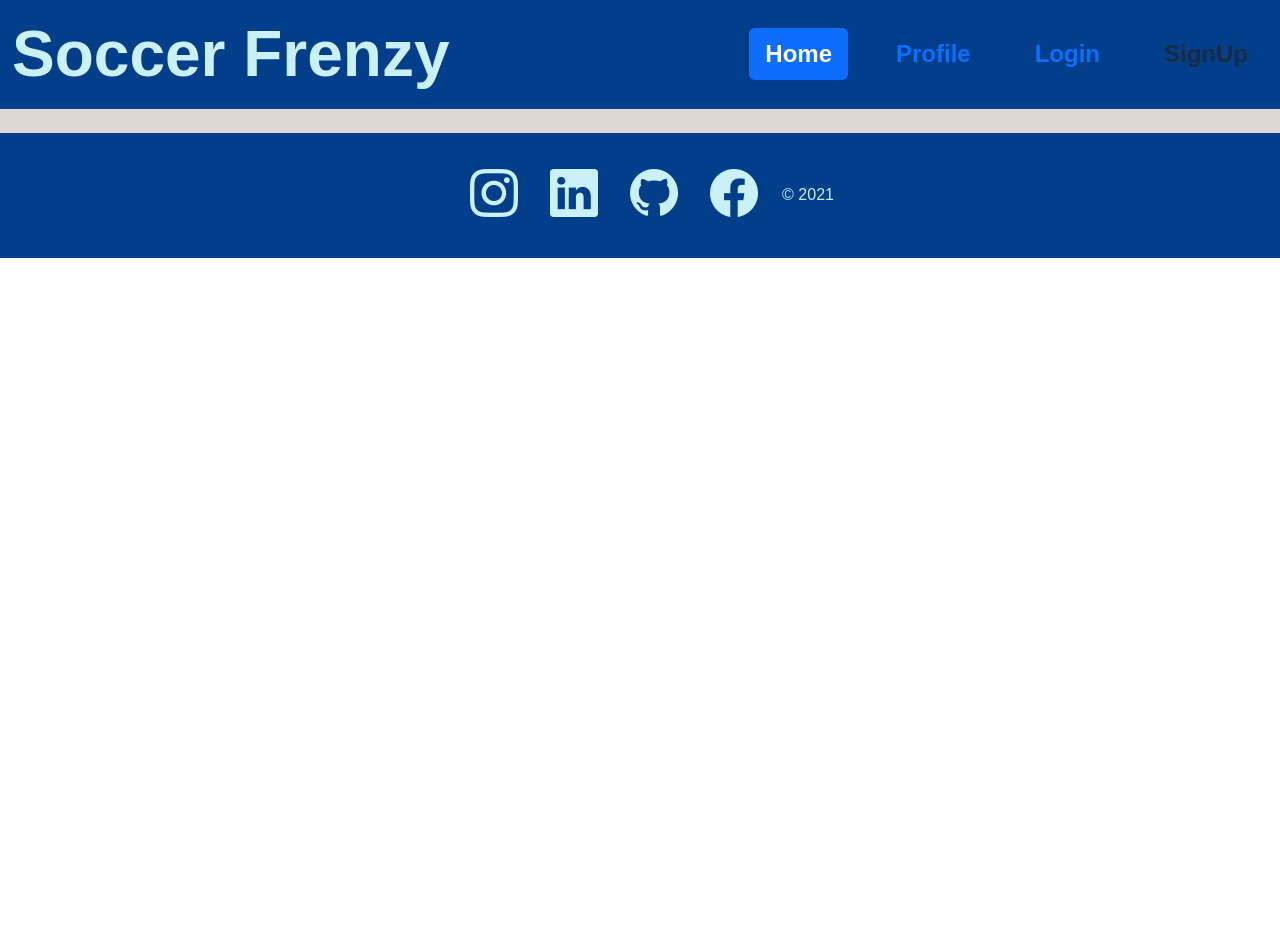
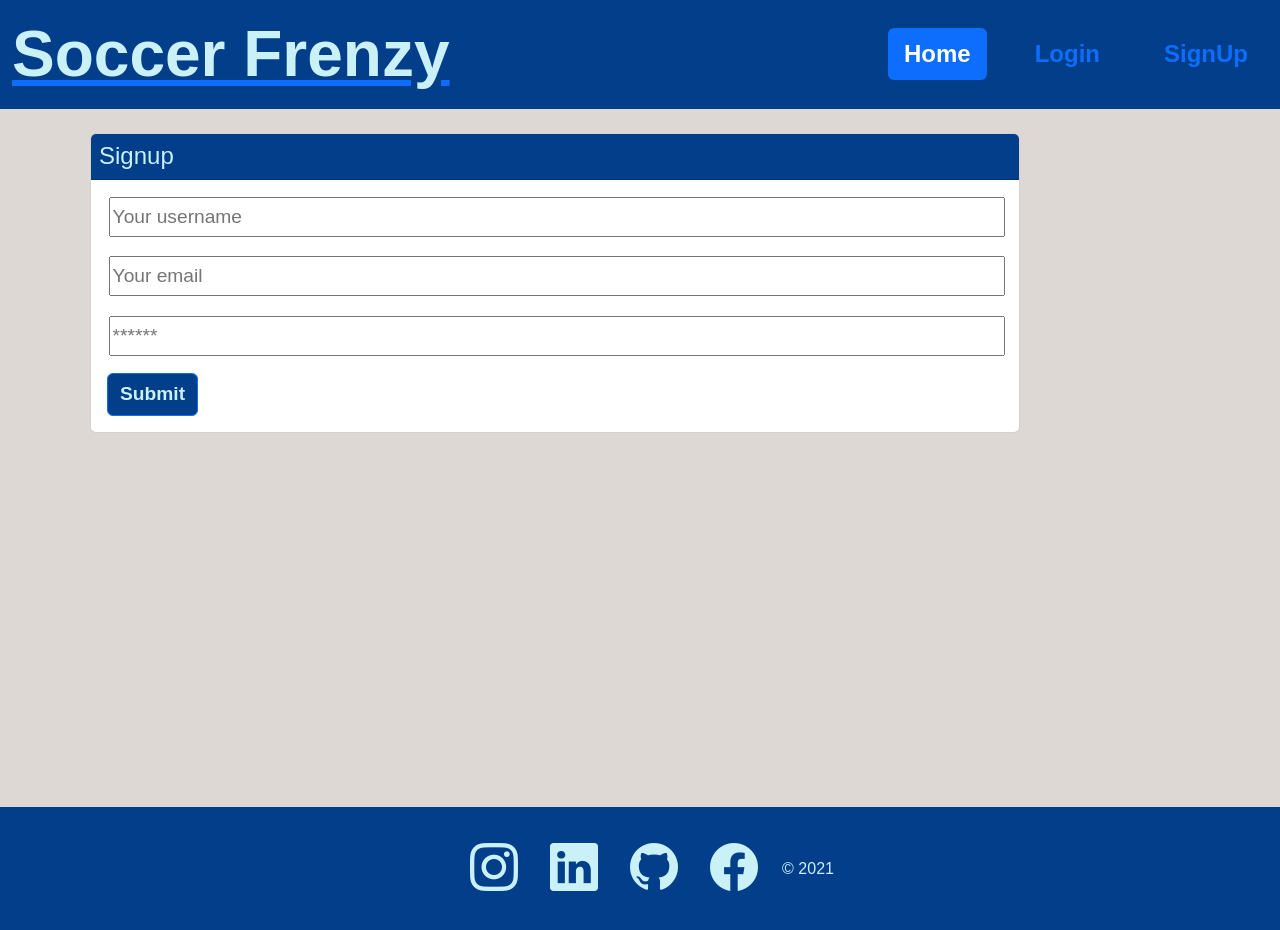
Before and after one commit to anayoifediora/Soccer-Frenzy, a React (Create React App) app in the folder client/: page /signup in a window 1280 px wide. Before the commit the page ends 800 px from the top, so only its background shows below. Built offline with nearby package versions, Linux system fonts and the light colour scheme; a web font is replaced by a local one.

Commit message:
enabled the user signup

```diff
--- a/client/src/App.js
+++ b/client/src/App.js
@@ -10,6 +10,7 @@ import SingleArticle from './pages/singleArticle';
 import Footer from './components/Footer';
 import Profile from './pages/Profile';
 import Login from './pages/Login';
+import Signup from './pages/Signup';
 
 
 const client = new ApolloClient({
@@ -29,6 +30,7 @@ function App() {
               <Route path="/articles/:articleId" element={<SingleArticle/>}/>
               <Route path="/profile" element={<Profile/>}/>
               <Route path="/login" element={<Login/>}/>
+              <Route path="/signup" element={<Signup/>}/>
             </Routes>
           </div>
           <Footer/>
--- a/client/src/components/ArticleForm/index.js
+++ b/client/src/components/ArticleForm/index.js
@@ -1,4 +1,4 @@
-import React, { useState } from "react";
+import React, { useState, useEffect } from "react";
 import { useMutation } from "@apollo/client";
 import { Link } from "react-router-dom";
 
@@ -7,7 +7,12 @@ import { ADD_ARTICLE } from "../../utils/mutations";
 import Auth from "../../utils/auth";
 
 const ArticleForm = () => {
-    const [articleText, setText] = useState("");
+    const [article, setArticle] = useState({ articleText: "", title: "" } );
+    const [userProfile, setUserProfile] = useState(null);
+    useEffect(() => {
+        const profile = Auth.getProfile().data;
+        setUserProfile(profile);
+    }, []);
 
     const [addArticle, { error }] = useMutation(ADD_ARTICLE);
 
@@ -15,14 +20,14 @@ const ArticleForm = () => {
         event.preventDefault();
 
         try {
-            const { data } = await addArticle({
+            const { data, error } = await addArticle({
                 variables: {
-                    articleText,
-                    articleAuthor: Auth.getProfile().data.username,
+                    ...article,
+                    articleAuthor: userProfile.username,
                 },
             });
-
-            setText("");
+            console.log(data, error);
+            setArticle({articleText: "", title: ""});
         } catch (err) {
             console.error(err);
         }
@@ -30,27 +35,31 @@ const ArticleForm = () => {
 
     const handleChange = (event) => {
         const { name, value } = event.target;
+            setArticle({...article, [name]: value});
 
-        if (name === "articleText") {
-            setText(value);
-        }
     }
 
     return (
         <div>
             <h3>Post your article!</h3>
 
-            {Auth.loggedIn() ? (
+            {Auth.loggedIn() && userProfile ? (
                 <>
                     <p>
-                        Posting as: {Auth.getProfile().data.username}
+                        Posting as: {userProfile.username}
                     </p>
                     <form onSubmit={handleFormSubmit}>
                         <div>
+                            <input
+                            className=""
+                            value={article.title}
+                            name="title"
+                            onChange={handleChange}>
+                            </input>
                             <textarea
                                 name="articleText"
                                 placeholder="Here's a new article..."
-                                value={articleText}
+                                value={article.articleText}
                                 onChange={handleChange}
                             ></textarea>
                         </div>
--- a/client/src/components/Footer/index.js
+++ b/client/src/components/Footer/index.js
@@ -6,9 +6,9 @@ const Footer = () => {
         <footer className="footer">
             <div className="m-2">
                 <i className="bi bi-instagram" style={{fontSize: '3rem', color: 'var(--light-cyan)'}}></i>
-                <i class="bi bi-linkedin" style={{fontSize: '3rem', color: 'var(--light-cyan)'}}></i>
-                <i class="bi bi-github" style={{fontSize: '3rem', color: 'var(--light-cyan)'}}></i>
-                <i class="bi bi-facebook" style={{fontSize: '3rem', color: 'var(--light-cyan)'}}></i>
+                <i className="bi bi-linkedin" style={{fontSize: '3rem', color: 'var(--light-cyan)'}}></i>
+                <i className="bi bi-github" style={{fontSize: '3rem', color: 'var(--light-cyan)'}}></i>
+                <i className="bi bi-facebook" style={{fontSize: '3rem', color: 'var(--light-cyan)'}}></i>
             </div>
             <div>
                 &copy; 2021
--- a/client/src/components/Header/index.js
+++ b/client/src/components/Header/index.js
@@ -1,18 +1,22 @@
 import React from 'react';
 
 import Navigation from '../Navigation';
+import { Link } from 'react-router-dom';
 
 const Header = () => {
   return (
     <header className="mb-4 py-3 display-flex align-center">
       <div className="container flex-column justify-space-between-lg justify-center align-center text-center">
+        <Link to={"/"}>
           <h1 className="m-0"
               style={{ fontSize: '4rem',
               fontWeight: "bolder", display: "flex",
               justifyContent: "flex-start",
-            color: 'var(--light-cyan)' }}>
+              color: 'var(--light-cyan)'
+               }}>
             Soccer Frenzy
           </h1>
+        </Link>
       </div>
       <div>
         <Navigation/>
--- a/client/src/components/Navigation/index.js
+++ b/client/src/components/Navigation/index.js
@@ -1,10 +1,18 @@
 import React from 'react';
 import { Link } from 'react-router-dom';
 
+import Auth from '../../utils/auth';
+
 const Navigation = () => {
+    const logout = (event) => {
+        event.preventDefault();
+        Auth.logout();
+    };
+
 
     return (
         <div>
+            {Auth.loggedIn() ? (
                 <ul className="nav nav-pills justify-content-end" style={{flexWrap: "nowrap"}}>
                     <li className="nav-item" >
                         <Link className="nav-link active" aria-current="page" to={`/`}>Home</Link>
@@ -13,12 +21,26 @@ const Navigation = () => {
                         <Link className="nav-link" to={"/profile"}>Profile</Link>
                     </li>
                     <li className="nav-item">
+                        <button className="nav-link" onClick={logout}>Logout</button>
+                    </li>
+                </ul>
+                    ) : (
+                <>
+                    <ul className="nav nav-pills justify-content-end" style={{flexWrap: "nowrap"}}>
+                        <li className="nav-item" >
+                            <Link className="nav-link active" aria-current="page" to={`/`}>Home</Link>
+                        </li>
+                        <li className="nav-item">
                             <Link className="nav-link" to={"/login"}>Login</Link>
                         </li>
                         <li className="nav-item">
-                    <a className="nav-link disabled" href="#" tabindex="-1" aria-disabled="true">SignUp</a>
+                            <Link className="nav-link" to={"/signup"} tabIndex="-1">SignUp</Link>
                         </li>
                     </ul>
+                </>
+
+            )}
+
         </div>
     )
 }
--- a/client/src/index.css
+++ b/client/src/index.css
@@ -83,3 +83,7 @@ i {
   margin: 0.5rem;
   height: 650px;
 }
+.articleText {
+  font-size: 1.5rem;
+  margin: 0.5rem;
+}
--- /dev/null
+++ b/client/src/pages/Signup.js
@@ -0,0 +1,116 @@
+import React, { useState } from "react";
+import { useMutation } from "@apollo/client";
+import { Link } from "react-router-dom";
+import { ADD_USER } from "../utils/mutations";
+
+import Auth from "../utils/auth";
+
+const Signup = () => {
+    const [formState, setFormState] = useState({
+        username: "",
+        email: "",
+        password: "" });
+    const [addUser, { error, data }] = useMutation(ADD_USER);
+
+    const handleFormSubmit = async (event) => {
+        event.preventDefault();
+
+        try {
+            const { data } = await addUser({
+                variables: { username: formState.username,
+                             email: formState.email,
+                             password: formState.password },
+            });
+
+            Auth.login(data.addUser.token);
+        } catch (e) {
+            console.log(e);
+        }
+
+        setFormState({
+            username: '',
+            email: '',
+            password: '',
+          });
+    };
+
+    const handleChange = (event) => {
+        const { name, value } = event.target;
+
+        setFormState({
+            ...formState,
+            [name]: value,
+        });
+    };
+
+    return (
+        <main className="flex-row justify-center mb-4">
+          <div className="col-12 col-lg-10">
+            <div className="card">
+              <h4 className="card-header p-2" style={{backgroundColor: "var(--marian-blue)", color: "var(--light-cyan)"}}>Signup</h4>
+              <div className="card-body">
+                {data ? (
+                  <p>
+                    Success! You may now head{' '}
+                    <Link to="/">back to the homepage.</Link>
+                  </p>
+                ) : (
+                  <form className="login-form" onSubmit={handleFormSubmit}>
+                    <div className="mb-3">
+                        <input
+                        className="form-input"
+                        placeholder="Your username"
+                        name="username"
+                        type="text"
+                        value={formState.username}
+                        onChange={handleChange}
+                        />
+                    </div>
+                    <div className="mb-3">
+                        <input
+                        className="form-input"
+                        placeholder="Your email"
+                        name="email"
+                        type="email"
+                        value={formState.email}
+                        onChange={handleChange}
+                        />
+                    </div>
+                    <div className="mb-3">
+                        <input
+                        className="form-input"
+                        placeholder="******"
+                        name="password"
+                        type="password"
+                        value={formState.password}
+                        onChange={handleChange}
+                        />
+                    </div>
+                    <button
+                      className="btn btn-block btn-primary"
+                      style={{ cursor: 'pointer',
+                               fontSize: '1.2rem',
+                               fontWeight: 'bold',
+                               color: "var(--light-cyan)",
+                               backgroundColor: "var(--marian-blue)" }}
+                      type="submit"
+                    >
+                      Submit
+                    </button>
+                  </form>
+                )}
+
+                {error && (
+                  <div className="my-3 p-3 bg-danger text-white">
+                    {error.message}
+                  </div>
+                )}
+              </div>
+            </div>
+          </div>
+        </main>
+      );
+    };
+
+
+export default Signup;
--- a/client/src/pages/singleArticle.js
+++ b/client/src/pages/singleArticle.js
@@ -19,7 +19,7 @@ const SingleArticle = () => {
             <h5>Author: {article.articleAuthor}</h5>
             <h3>{article.createdAt}</h3>
             <img src={article.image} alt="place photo here" />
-            <p>{article.articleText}</p>
+            <p className="articleText">{article.articleText}</p>
             <p>{article.comments}</p>
         </div>
     );
--- a/client/src/utils/mutations.js
+++ b/client/src/utils/mutations.js
@@ -10,6 +10,18 @@ export const LOGIN_USER = gql`
         }
         }
     }
+`;
+
+export const ADD_USER = gql`
+mutation addUser($username: String!, $email: String!, $password: String!) {
+    addUser(username: $username, email: $email, password: $password) {
+      token
+      user {
+        _id
+        username
+      }
+    }
+  }
 `;
 
 export const ADD_ARTICLE = gql`
```
Also changed, not shown: client/src/pages/Home.js (+17 -6 lines), client/src/pages/Profile.js (+13 -5 lines), 1 other file (tests, documents, lock files or other folders). Lines whose indentation alone changed are shown as unchanged.
